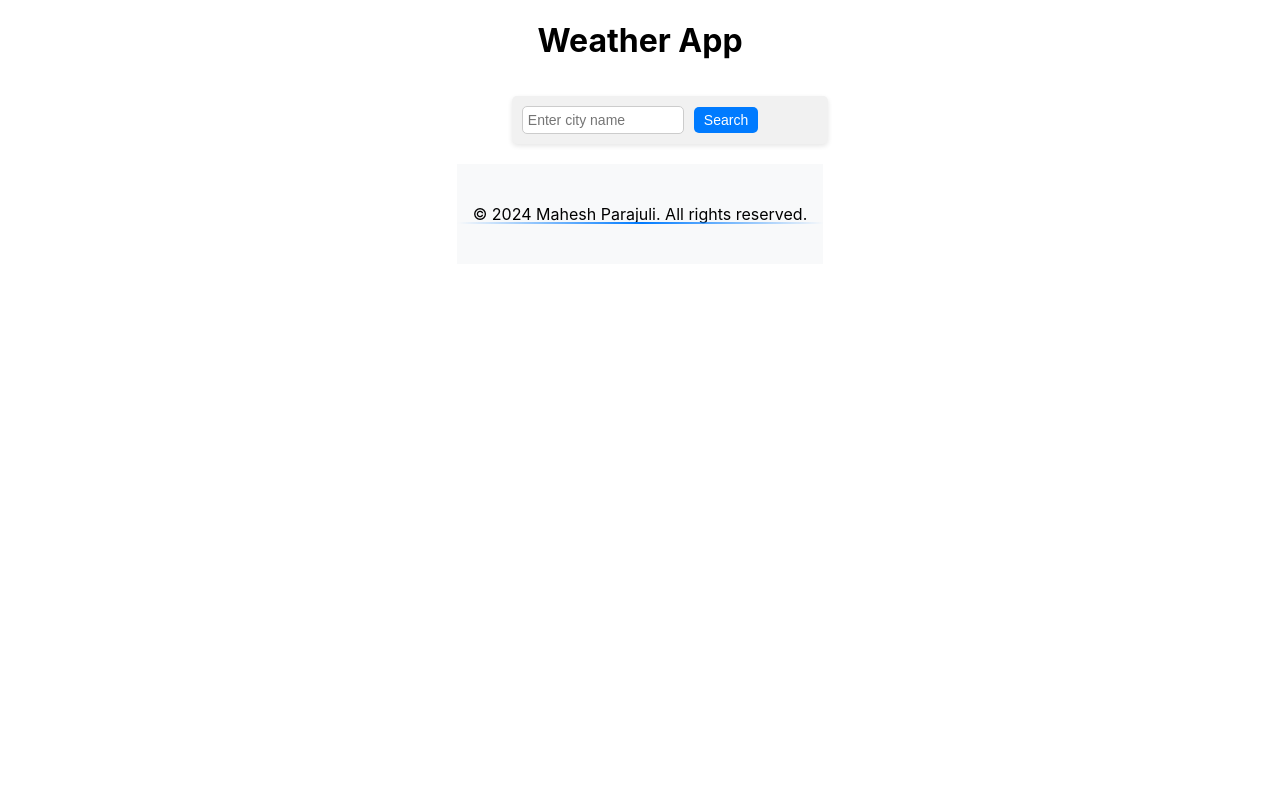
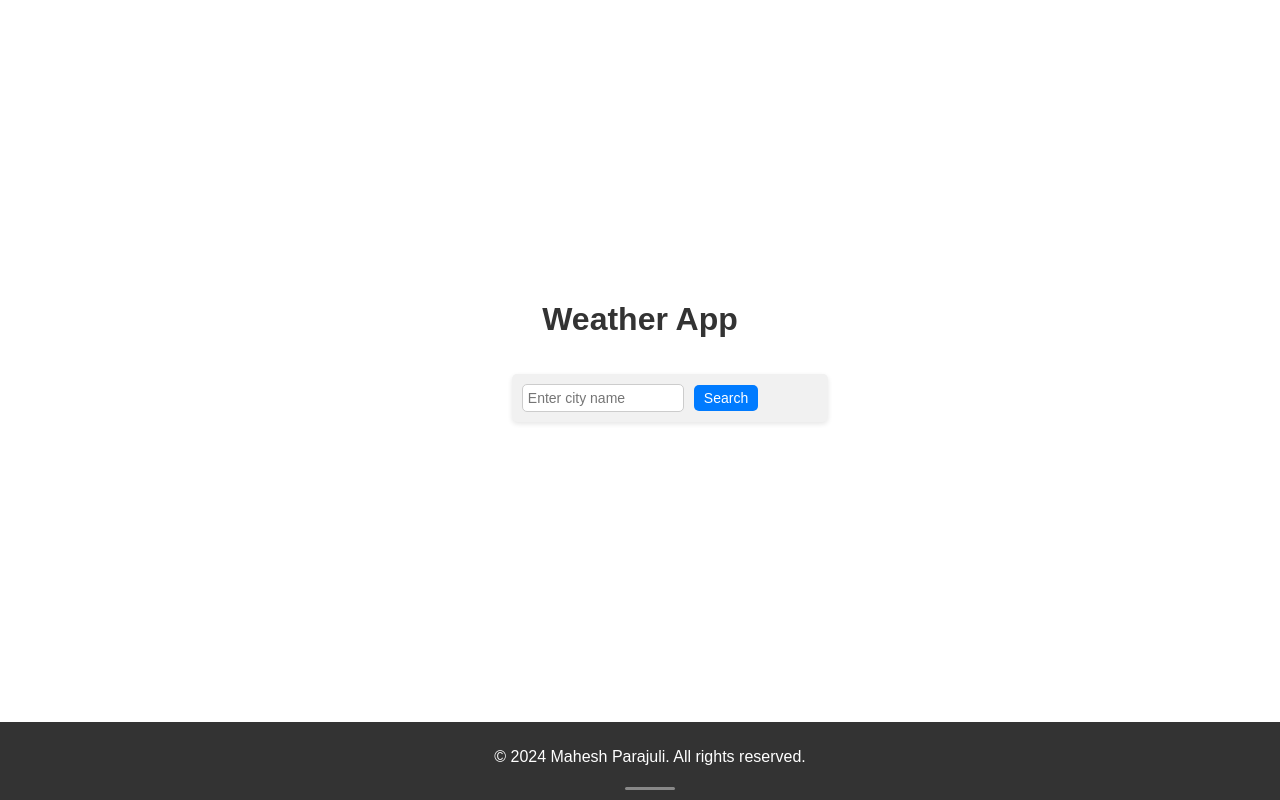
Before and after one commit to maheshparajuli/series-02, a React (Create React App) app: page / in a window 1280 px wide. Built offline with nearby package versions, Linux system fonts and the light colour scheme.

Commit message:
done some css

```diff
--- a/src/App.css
+++ b/src/App.css
@@ -1,25 +1,34 @@
-body {
+/* App.css */
+
+html, body {
+  height: 100%;
+  margin: 0;
+  font-family: Arial, sans-serif;
+}
+
+.App {
   display: flex;
   flex-direction: column;
-  justify-content: space-between;
-  align-items: center;
   min-height: 100vh;
 }
 
 .main-content {
+  flex-grow: 1; /* This allows the main content to take up remaining space */
   display: flex;
   flex-direction: column;
   justify-content: center;
   align-items: center;
-  flex-grow: 1;
   text-align: center;
 }
 
 .app-title {
   margin-bottom: 1rem;
+  font-size: 2rem;
+  color: #333;
+  animation: fadeIn 1s ease-in-out;
 }
 
-
+/* Animations and hover effects */
 @keyframes fadeIn {
   0% {
     opacity: 0;
@@ -31,7 +40,6 @@ body {
   }
 }
 
-/* Hover effect for title */
 .app-title:hover {
   color: #2980b9;
   cursor: pointer;
@@ -39,12 +47,7 @@ body {
   transition: transform 0.3s ease, color 0.3s ease;
 }
 
-/* Animating the background color change */
-.App:hover {
-  background-color: #ecf0f1;
-}
-
-/* Styling for the weather form (to be used in WeatherForm component) */
+/* Styles for the WeatherForm component */
 .weather-form {
   padding: 20px;
   border-radius: 8px;
@@ -56,7 +59,6 @@ body {
   animation: fadeInUp 1s ease-in-out;
 }
 
-/* Keyframe for the Weather form animation */
 @keyframes fadeInUp {
   0% {
     opacity: 0;
@@ -68,7 +70,6 @@ body {
   }
 }
 
-/* Smooth hover effect for buttons (used in WeatherForm) */
 .search-button:hover {
   background-color: #2980b9;
   transform: scale(1.05);
--- a/src/Footer.css
+++ b/src/Footer.css
@@ -1,78 +1,32 @@
 
-body, html {
-  height: 100%;
-  margin: 0;
-  display: flex;
-  flex-direction: column;
-}
+/* Footer.css */
 
-
-.main-content {
-  flex: 1;
-}
-
-/* Footer styles */
 .footer {
-  padding: 1.5rem 0;
-  background-color: #f8f9fa;
+  background-color: #333;
+  color: #fff;
+  padding: 10px;
+  text-align: center;
+  width: 100%;
   position: relative;
-  overflow: hidden;
-  text-align: center;
-  /* Ensure footer is at the bottom */
-  margin-top: auto;
-  width: 100%;
 }
 
 .footer-content {
-  max-width: 1200px;
-  margin: 0 auto;
-  padding: 0 1rem;
-  text-align: center;
-  animation: fadeInUp 0.8s ease-out forwards;
+  display: flex;
+  flex-direction: column;
+  align-items: center;
 }
 
 .footer-decoration {
-  position: absolute;
-  bottom: 0;
-  left: 0;
-  width: 100%;
-  height: 2px;
-  background: linear-gradient(90deg, transparent, #007bff, transparent);
-  animation: shimmer 2s infinite;
+  height: 3px;
+  width: 50px;
+  background-color: #888;
+  margin-top: 5px;
+  border-radius: 2px;
 }
 
-@keyframes fadeInUp {
-  from {
-    opacity: 0;
-    transform: translateY(20px);
-  }
-  to {
-    opacity: 1;
-    transform: translateY(0);
-  }
+/* Ensures footer stays at the bottom */
+.App {
+  display: flex;
+  flex-direction: column;
+  min-height: 100vh;
 }
-
-@keyframes shimmer {
-  0% {
-    background-position: -200% center;
-  }
-  100% {
-    background-position: 200% center;
-  }
-}
-
-/* Hover effect */
-.footer:hover .footer-decoration {
-  animation: shimmer 1s infinite;
-}
-
-/* Responsive design */
-@media (max-width: 768px) {
-  .footer {
-    padding: 1rem 0;
-  }
-
-  .copyright {
-    font-size: 0.9rem;
-  }
-}
```
